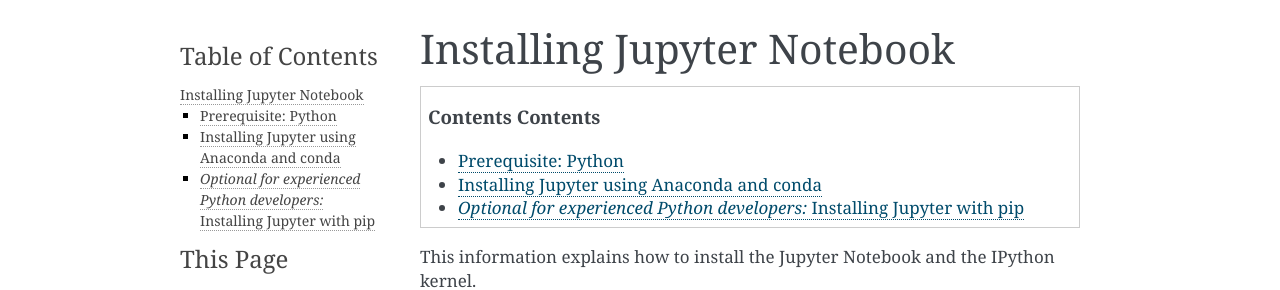
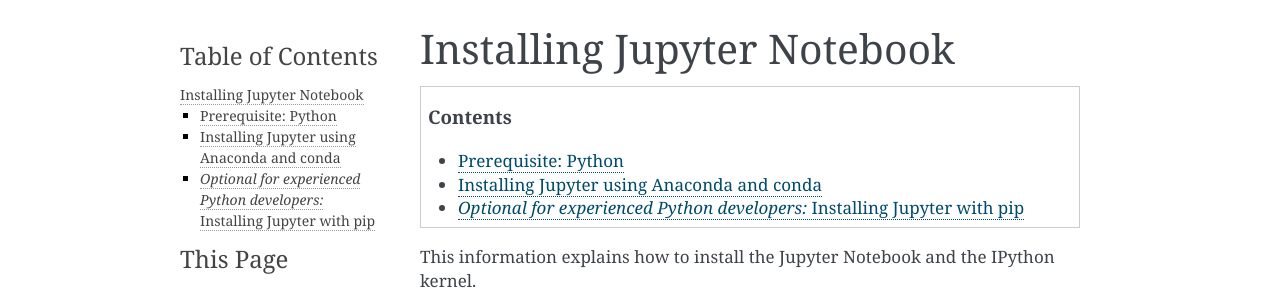
Before and after one commit to jupyter/jupyter, a Sphinx documentation site: the page built from docs/source/install.rst, in a window 1280 px wide. Shown: the part 190-480 px from the top of the page. Built offline with Sphinx 7.4.7, drawn with Linux system fonts in a browser that asks for light colours; pages that are not in the unit, such as notebooks, are missing from menus.

Commit message:
Update text

```diff
--- a/docs/source/install.rst
+++ b/docs/source/install.rst
@@ -4,7 +4,7 @@
 Installing Jupyter Notebook
 ===========================
 
-.. contents:: Contents Contents
+.. contents:: Contents
    :local:
    :depth: 2
 
```
